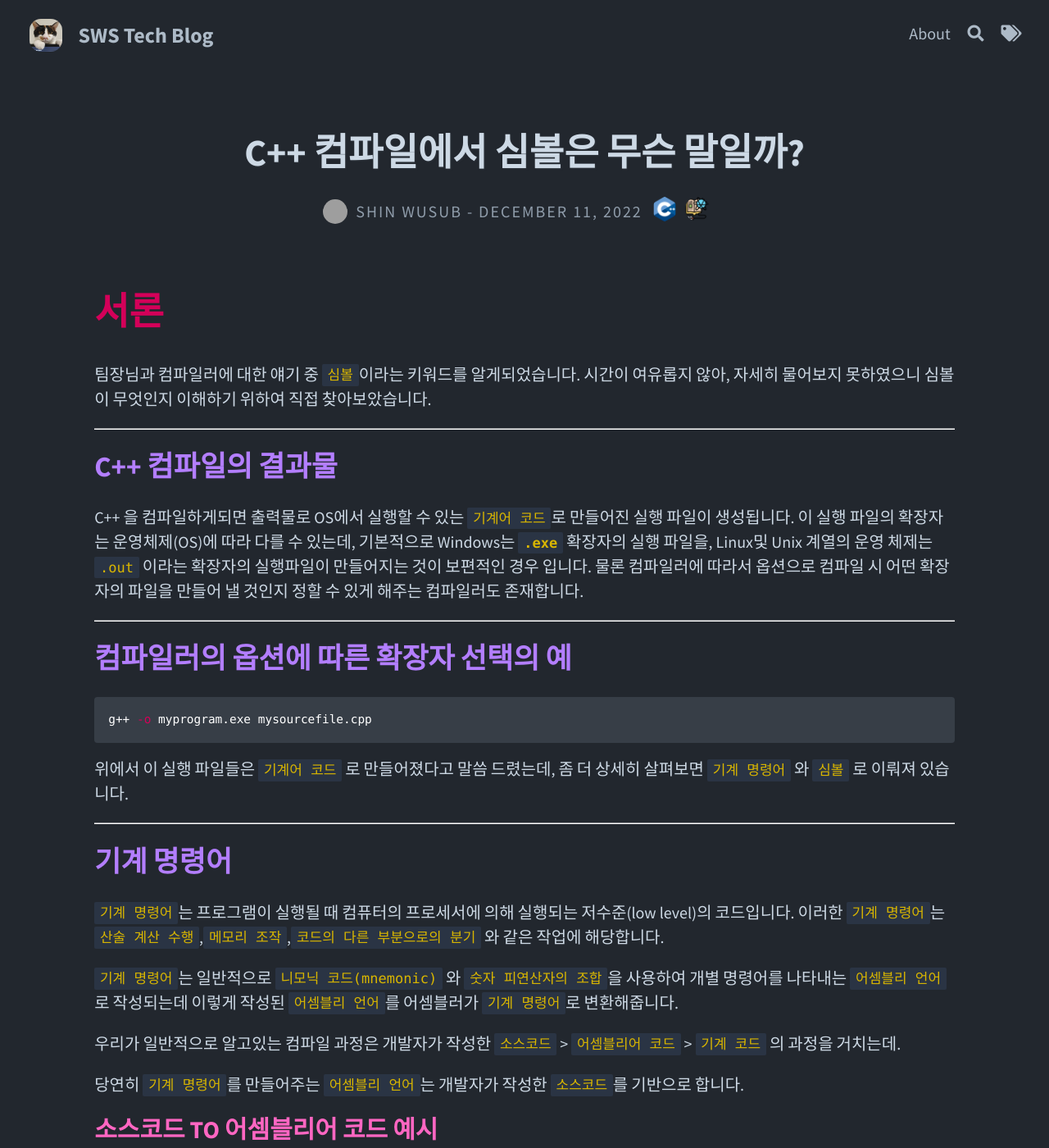
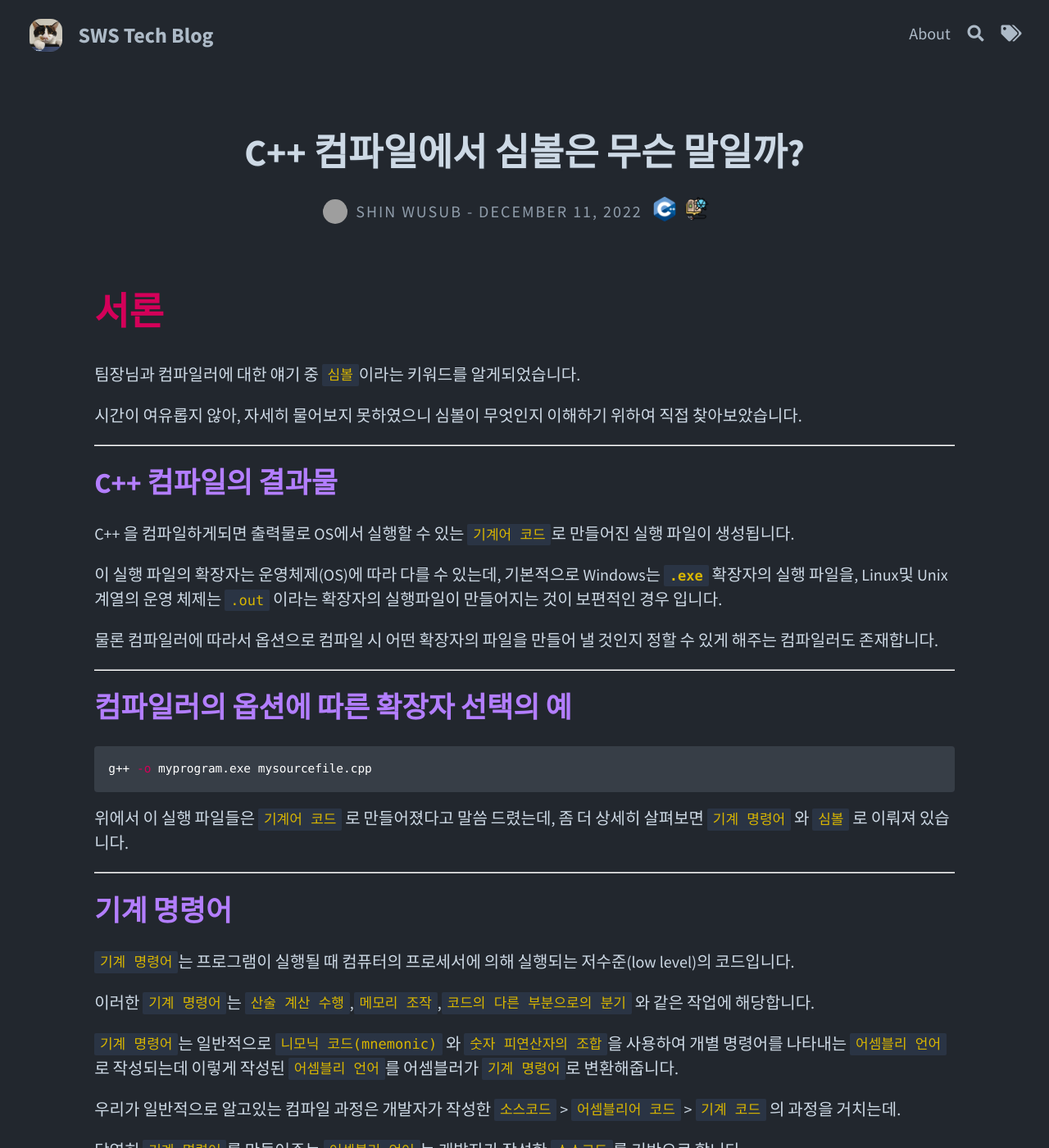
Before and after one commit to mainmethod0126/old-tech-blog, a Jekyll site: the page built from _posts/cpp/2022-12-11-cpp-컴파일에서-심볼은-무슨-말일까.md, in a window 1280 px wide and 1400 px high. Shown: the whole window at 82% size. Built offline with Jekyll 4.4.1, drawn with Linux system fonts in a browser that asks for light colours; comment, search, counter and statistics services are not loaded; some of the changed text lies outside the part shown; grey boxes are pictures that could not be loaded.

Commit message:
문단을 가독성 좋게 나눴습니다.

````diff
--- a/_posts/cpp/2022-12-11-cpp-컴파일에서-심볼은-무슨-말일까.md
+++ b/_posts/cpp/2022-12-11-cpp-컴파일에서-심볼은-무슨-말일까.md
@@ -10,7 +10,9 @@ excerpt_separator: <!--more-->
 
 # 서론
 
-팀장님과 컴파일러에 대한 얘기 중 `심볼`이라는 키워드를 알게되었습니다. 시간이 여유롭지 않아, 자세히 물어보지 못하였으니 심볼이 무엇인지 이해하기 위하여 직접 찾아보았습니다.
+팀장님과 컴파일러에 대한 얘기 중 `심볼`이라는 키워드를 알게되었습니다.
+
+시간이 여유롭지 않아, 자세히 물어보지 못하였으니 심볼이 무엇인지 이해하기 위하여 직접 찾아보았습니다.
 
 <!--more-->
 
@@ -19,7 +21,9 @@ excerpt_separator: <!--more-->
 ## C++ 컴파일의 결과물
 
 C++ 을 컴파일하게되면 출력물로 OS에서 실행할 수 있는 `기계어 코드`로 만들어진 실행 파일이 생성됩니다.
+
 이 실행 파일의 확장자는 운영체제(OS)에 따라 다를 수 있는데, 기본적으로 Windows는 **`.exe`** 확장자의 실행 파일을, Linux및 Unix 계열의 운영 체제는 `.out` 이라는 확장자의 실행파일이 만들어지는 것이 보편적인 경우 입니다.
+
 물론 컴파일러에 따라서 옵션으로 컴파일 시 어떤 확장자의 파일을 만들어 낼 것인지 정할 수 있게 해주는 컴파일러도 존재합니다.
 
 ---
@@ -37,6 +41,7 @@ g++ -o myprogram.exe mysourcefile.cpp
 ## 기계 명령어
 
 `기계 명령어`는 프로그램이 실행될 때 컴퓨터의 프로세서에 의해 실행되는 저수준(low level)의 코드입니다.
+
 이러한 `기계 명령어`는 `산술 계산 수행`,`메모리 조작`,`코드의 다른 부분으로의 분기` 와 같은 작업에 해당합니다.
 
 `기계 명령어`는 일반적으로 `니모닉 코드(mnemonic)` 와 `숫자 피연산자의 조합`을 사용하여 개별 명령어를 나타내는 `어셈블리 언어`로 작성되는데
@@ -49,7 +54,7 @@ g++ -o myprogram.exe mysourcefile.cpp
 
 ### 소스코드 TO 어셈블리어 코드 예시
 
-```CPP
+```cpp
 // 개발자가 작성한 소스코드
 #include <iostream>
 
@@ -64,7 +69,8 @@ int main()
 
 위 소스코드를 어셈블리로 변환하면 아래와 같습니다.
 
-```asm
+```text
+
 ; Assembly code generated by the C++ compiler
 
 ; Set up the stack and registers
@@ -84,6 +90,7 @@ call    operator<<(std::basic_ostream<char, std::char_traits<char> >&, char cons
 xor     eax, eax
 leave
 ret
+
 ```
 
 ---
@@ -91,6 +98,7 @@ ret
 ### 니모닉 코드 (또는 니모닉 심볼)
 
 위에서 `니모닉 코드`와 `숫자 피연산자` 가 함께 어셈블리 언어에서 `기계 명령어`를 나타낸다고 설명했습니다.
+
 이중에서 `니모닉 코드`는 프로세서가 수행할 수 있는 `특정 작업을 나타내는 짧고 상징적인 이름`입니다.
 
 예를 들어 위 예시코드의 `mov`, `call`,`push` 등 이 니모닉 코드라 할 수 있는데, 각 니모닉 코드 뒤에는 일반적으로 코드가 나타내는 `작업의 특정 세부 정보를 지정`하는 `하나 이상의 숫자 피연산자`가 따라 옵니다.
@@ -106,16 +114,19 @@ mov     edi, OFFSET FLAT:.LC0
 call    operator<<(std::basic_ostream<char, std::char_traits<char> >&, char const*)
 ```
 
-지금 까지 `기계어 코드`를 이루는 `기계 명령어` 와 `심볼` 중에 `기계 명령어`를 알아보았습니다. 이어서 우리가 정말 알고자 했던 `심볼`을 알아보겠습니다.
+지금 까지 `기계어 코드`를 이루는 `기계 명령어` 와 `심볼` 중에 `기계 명령어`를 알아보았습니다.
+
+ 이어서 우리가 정말 알고자 했던 `심볼`을 알아보겠습니다.
 
 #### opcode
 
-여기서 잠깐! `니모닉 코드`는 `특정 작업`을 나타내는 짧고 상징적인 이름이라 하였는데 어셈블리 코드에서 `특정 작업`은
-`opcode` 라고 불립니다.
+여기서 잠깐! `니모닉 코드`는 `특정 작업`을 나타내는 짧고 상징적인 이름이라 하였는데 어셈블리 코드에서 `특정 작업`은 `opcode` 라고 불립니다.
+
 이 `opcode` 의 중요한 특징은 `사람이 읽을 수 없는 숫자 값`으로 표시된다는 것입니다.
+
 실제 opcode 는 아래와 같이 생겼습니다.
 
-```asm
+```text
 0xB8, 0x05, 0x00, 0x00, 0x00
 0x03, 0x05, 0x00, 0x00, 0x00, 0x00
 ```
@@ -126,7 +137,7 @@ call    operator<<(std::basic_ostream<char, std::char_traits<char> >&, char cons
 
 예시를 `니모닉 코드`로 변환 할 경우 아래와 같이 볼 수 있습니다.
 
-```asm
+```text
 mov eax, 0x5
 add eax, 0x3
 ```
@@ -134,15 +145,19 @@ add eax, 0x3
 여담으로 사실 우리의 C++ 을 컴파일하는 과정에서 생성되는 `어셈블리 코드`에는 `니모닉 코드`가 존재하지 않습니다.
 
 혹자들은 이렇게 말할 수 있습니다.
+
 ***"엥? visual studio 로 디버깅하면 니모닉 코드가 보이는데요? 니모닉 코드가 존재하는거 아닌가요?"***
 
-네 visual studio 로 디버깅하면 니모닉 코드를 볼 수 있습니다. 하지만 이는 `어셈블리 코드` 에 포함된 것이 아닌 `visual studio`의 기능인 `디스어셈블러(역어셈블러)` 가 사람이 읽기 힘든 `opcode`를 읽을 수 있도록 `니모닉 코드`로 변환하여 보여주는 것입니다.
+네 visual studio 로 디버깅하면 니모닉 코드를 볼 수 있습니다.
+
+하지만 이는 `어셈블리 코드` 에 포함된 것이 아닌 `visual studio`의 기능인 `디스어셈블러(역어셈블러)` 가 사람이 읽기 힘든 `opcode`를 읽을 수 있도록 `니모닉 코드`로 변환하여 보여주는 것입니다.
 
 ---
 
 ### 심볼
 
 `기계어 코드`에서 `심볼` 이라 하면 일반적으로 `소스코드`에서 사용되는 `함수`,`변수`, 및 `개체의 이름`을 나타냅니다.
+
 이러한 `심볼`은 `메모리의 해당 값` 또는 `함수에 대한 참조`로 대체됩니다.
 
 결과적으로 우리의 프로세스가 변수에 저장된 값을 읽기 위하여 `값이 저장된 메모리 주소` 를 직접 사용하거나,
@@ -185,6 +200,7 @@ int main()
 - ``cout`` : 콘솔에 메시지를 인쇄하는 데 사용되는 표준 출력 스트림을 나타내는 개체입니다.
 
 어찌되었든 `심볼`을 이용하여 간단하게 `메모리 주소에 접근` 하기 위해서는 해당 `심볼`이 어느 `메모리 주소를 가리키는지`가 어딘가에는 정의되어있어야 합니다.
+
 `심볼`이 어느 메모리 주소를 가르키는지 정의되어있지 않다면 현실적으로 `심볼`을 이용하여 원하는 메모리 주소를 찾아가는건 불가능하기 때문입니다.
 
 그럼 과연 어디에 `심볼 과 메모리 주소의 맵핑`의 정의되어 있을까요?
@@ -201,14 +218,17 @@ int main()
 3. 함수 호출을 위한 스택에 해당 `메모리 주소`를 배치한다.
 
 자 그럼 프로세스가 동작하기 위해서는 `심볼 테이블`의 존재가 필수로 보입니다.
+
 그러면 이 `심볼 테이블`은 언제 만들어지고 어디에 저장될까요?
 
 #### 심볼 테이블 생성 시점 및 저장
 
 `심볼 테이블`은 일반적으로 소스 코드를 기계 코드로 변환하는 `컴파일 프로세스`중에 생성됩니다.
+
 컴파일러는 소스코드를 분석하여 코드에 사용된 심볼을 식별하고, 각 심볼을 해당 메모리 주소에 매핑하면서 `심볼 테이블`을 생성하게 됩니다.
 
 `심볼 테이블`이 생성되면 `심볼 테이블 파일` 또는 `심볼 파일`이라는 `별도의 파일`에 저장됩니다.
+
 이 파일에는 메모리 주소에 대한 `심볼 매핑`과 `데이터 유형` 및 `범위`와 같은 `심볼`에 대한 기타 정보가 포함되어 있습니다.
 
 `심볼 테이블`확장자는 사용된 컴파일러에 따라서 다를 수 있습니다.
@@ -216,11 +236,13 @@ int main()
 #### .pdb (프로그램 데이터베이스)
 
 Microsoft Visual C++ 컴파일러는 `.pdb(프로그램 데이터베이스)` 파일 형식을 사용하여 `심볼 테이블` 정보를 저장합니다.
+
 이 파일 형식을 사용하면 `심볼 테이블`, `유형 정보` 및 `소스 파일 이름`을 비롯한 `복잡한 디버깅 정보를 저장`할 수 있습니다.
 
 #### .sym
 
 GNU Compiler Collection(GCC)은 `.sym`파일 형식을 사용하여 `심볼 테이블` 정보를 저장합니다.
+
 이 파일 형식은 `메모리 주소에 대한 심볼 매핑`과 `데이터 유형` 및 `범위`와 같은 심볼에 대한 기타 정보를 저장하는 `간단한 텍스트 기반 형식`입니다.
 
 물론 이외에도 다른 확장자로 `심볼 테이블`을 저장할 수도 있습니다.
````
Also changed, not shown: other parts of _posts/cpp/2022-12-11-cpp-컴파일에서-심볼은-무슨-말일까.md (+7 -3 lines).
